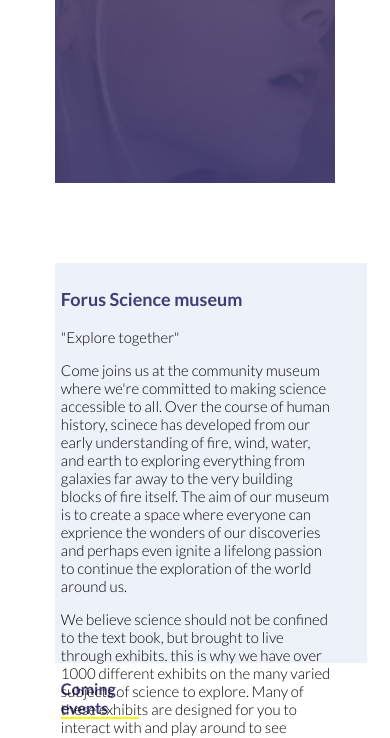
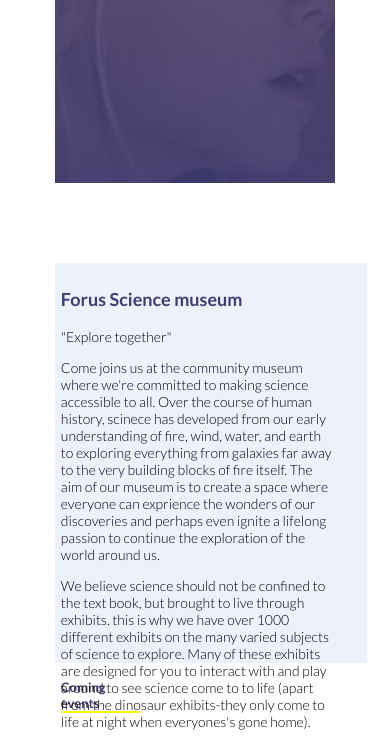
Before and after one commit to shiwa4656/semester_project_1, a plain HTML site: page index.html in a window 390 px wide. Shown: the part 326-1064 px from the top of the page. Drawn offline with Linux system fonts and the light colour scheme.

Commit message:
Saturday

```diff
--- a/index.html
+++ b/index.html
@@ -146,6 +146,22 @@
 
 
         }
+        @media screen and (max-width: 500px) {
+            .TotalinfoPandtir p{
+                font-size: 14px;
+             }
+
+            .eventsTitle h3 {
+                    color: #3f3d75;
+                    margin-left: 7% ;
+                    font-size: small;
+                    border-bottom: #f7ff00 2px solid;
+                    width: 25%;
+            }
+        }
+
+
+
 
         /*Foter Media query mobile */
         @media screen and (max-width: 768px) {
```
